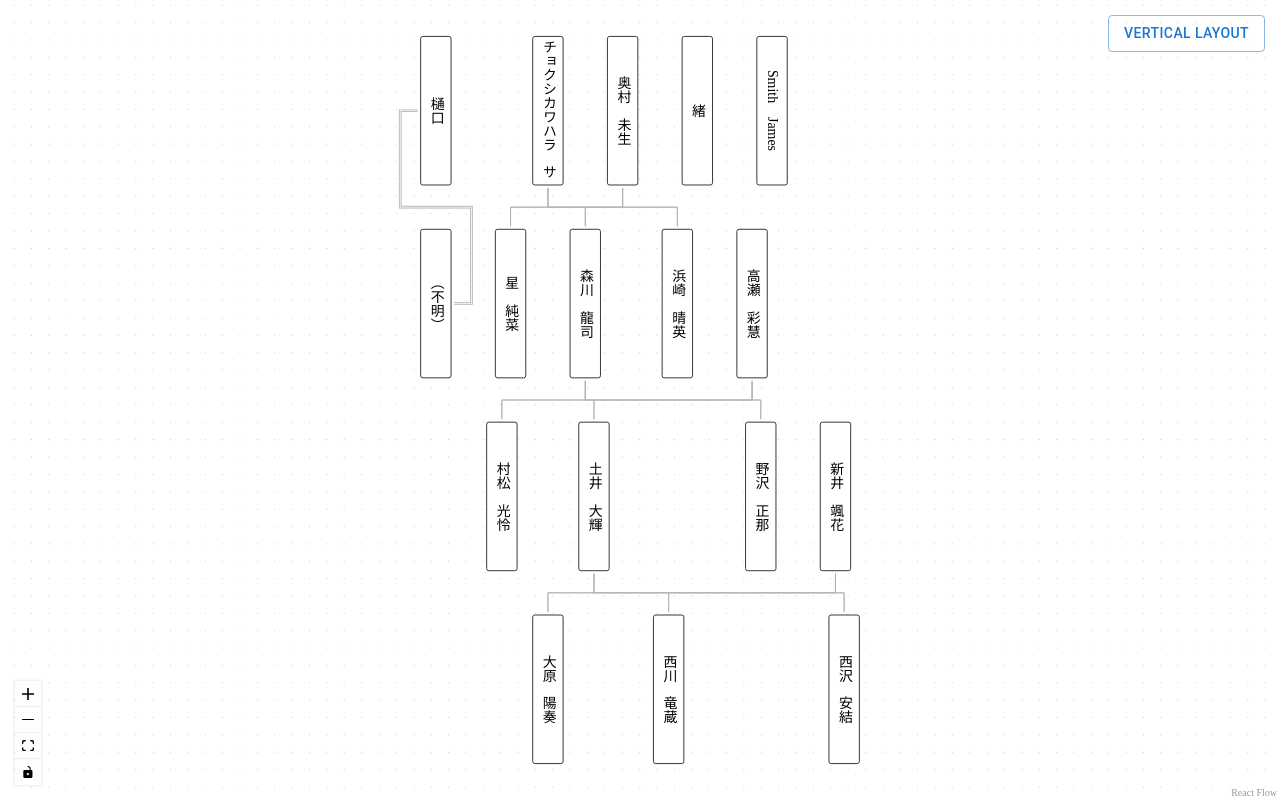
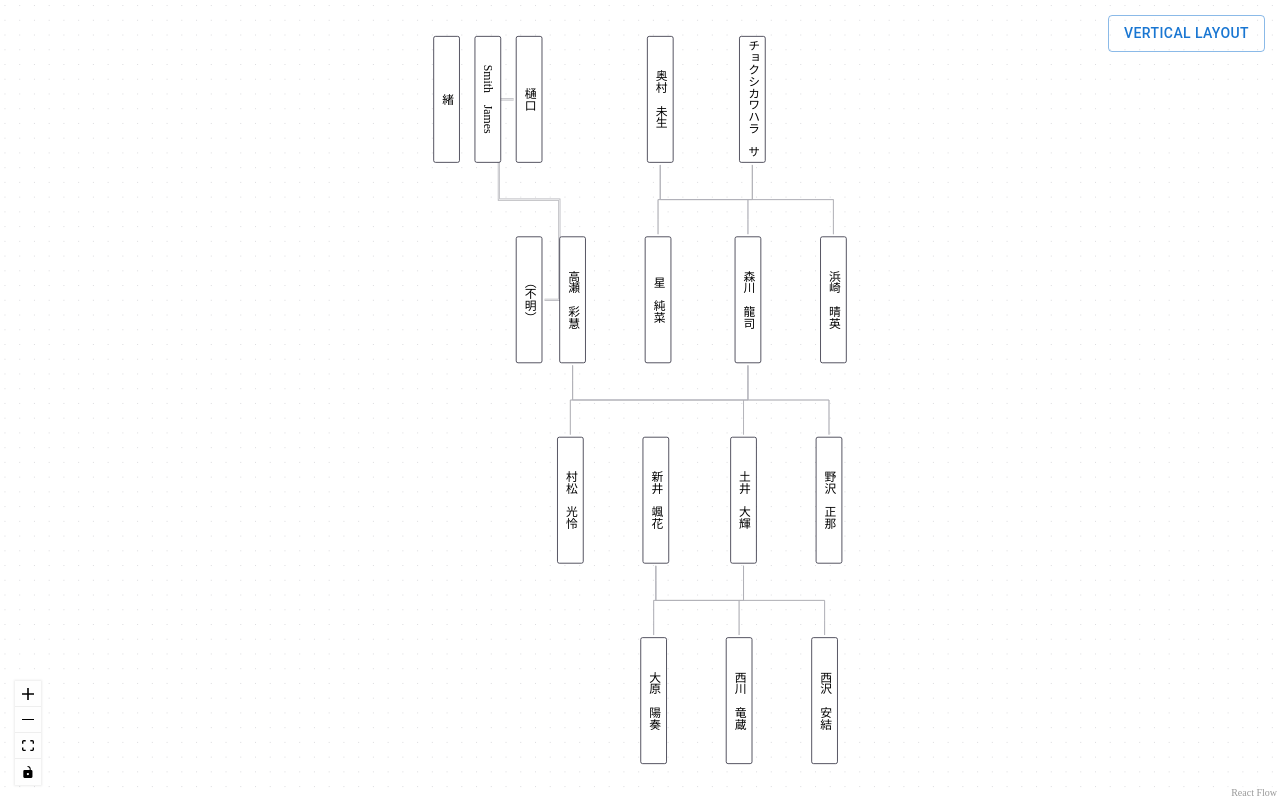
Before and after one commit to Densyakun/kakeizu, a React (Vite) app: page / in a window 1280 px wide. Built offline with nearby package versions, Linux system fonts and the light colour scheme; a web font is replaced by a local one.

Commit message:
レイアウトのライブラリをelkjsに変更

```diff
--- a/package.json
+++ b/package.json
@@ -10,11 +10,11 @@
     "preview": "vite preview"
   },
   "dependencies": {
-    "@dagrejs/dagre": "^1.1.5",
     "@emotion/react": "^11.14.0",
     "@emotion/styled": "^11.14.0",
     "@mui/material": "^6.3.0",
     "@xyflow/react": "^12.8.2",
+    "elkjs": "^0.10.0",
     "react": "^18.3.1",
     "react-dom": "^18.3.1",
     "uuid": "^11.0.3",
--- a/src/components/Tree.tsx
+++ b/src/components/Tree.tsx
@@ -1,12 +1,20 @@
-import Dagre from '@dagrejs/dagre';
+import ELK from 'elkjs/lib/elk.bundled.js';
 import { state } from '@/lib/state';
 import { FamilyTreeType, getDisplayKanaNameText, getDisplayNameText, PersonType } from '@/lib/tree';
-import { useCallback, useEffect } from 'react';
-import { ReactFlow, type Node, type Edge, Panel, ReactFlowProvider, useNodesState, useEdgesState, Background, Controls, type NodeProps, Handle, Position } from '@xyflow/react';
+import { useCallback, useLayoutEffect } from 'react';
+import { ReactFlow, type Node, type Edge, Panel, ReactFlowProvider, useNodesState, useEdgesState, Background, Controls, type NodeProps, Handle, Position, useReactFlow, addEdge } from '@xyflow/react';
 import '@xyflow/react/dist/style.css';
 import { useSnapshot } from 'valtio';
 import { Box, Button, Stack, Tooltip } from '@mui/material';
 import MarriageEdge from './MarriageEdge';
+
+const elk = new ELK();
+
+const elkOptions = {
+  'elk.algorithm': 'layered',
+  'elk.layered.spacing.nodeNodeBetweenLayers': '100',
+  'elk.spacing.nodeNode': '80',
+};
 
 const nodeWidth = 36;
 const nodeHeight = 172;
@@ -103,56 +111,84 @@ function createInitialFlow(tree: FamilyTreeType): [Node[], Edge[]] {
   return [initialNodes, initialEdges];
 }
 
-const getLayoutedElements = (nodes: Node[], edges: Edge[], options: { direction: string }) => {
-  const g = new Dagre.graphlib.Graph().setDefaultEdgeLabel(() => ({}));
-  g.setGraph({ rankdir: options.direction });
+const getLayoutedElements = (nodes: Node[], edges: Edge[], options: any = {}) => {
+  // Convert React Flow edges to ELK edges
+  const elkEdges = edges.map((edge) => ({
+    sources: [edge.source],
+    targets: [edge.target],
+    ...edge,
+  }));
 
-  edges.forEach((edge) => g.setEdge(edge.source, edge.target));
-  nodes.forEach((node) =>
-    g.setNode(node.id, node),
-  );
+  const graph = {
+    id: 'root',
+    layoutOptions: options,
+    children: nodes,
+    edges: elkEdges,
+  };
 
-  Dagre.layout(g);
+  return elk
+    .layout(graph)
+    .then((layoutedGraph) => ({
+      nodes: layoutedGraph.children?.map((node) => ({
+        ...node,
+        position: { x: node.x ?? 0, y: node.y ?? 0 },
+        sourcePosition: Position.Bottom,
+        targetPosition: Position.Top,
+      })),
 
-  return {
-    nodes: nodes.map((node) => {
-      const position = g.node(node.id);
-      const x = position.x - (node.measured?.width ?? 0) / 2;
-      const y = position.y - (node.measured?.height ?? 0) / 2;
-
-      return { ...node, position: { x, y } };
-    }),
-    edges,
-  };
+      edges: layoutedGraph.edges,
+    }))
+    .catch(console.error);
 };
 
 const LayoutFlow = () => {
   const { tree } = useSnapshot(state);
+  const [initialNodes, initialEdges] = createInitialFlow(tree as FamilyTreeType);
 
-  const { nodes: initialNodes, edges: initialEdges } = getLayoutedElements(...createInitialFlow(tree as FamilyTreeType), { direction: 'TB' });
+  const [nodes, setNodes, onNodesChange] = useNodesState<Node>([]);
+  const [edges, setEdges, onEdgesChange] = useEdgesState<Edge>([]);
+  const { fitView } = useReactFlow();
 
-  const [nodes, setNodes] = useNodesState(initialNodes);
-  const [edges, setEdges] = useEdgesState(initialEdges);
+  const onConnect = useCallback((params: any) => setEdges((eds) => addEdge(params, eds)), []);
+  const onLayout = useCallback(
+    ({ direction, useInitialNodes = false }: { direction: string, useInitialNodes?: boolean }) => {
+      const opts = { 'elk.direction': direction, ...elkOptions };
+      const ns = useInitialNodes ? initialNodes : nodes;
+      const es = useInitialNodes ? initialEdges : edges;
 
-  useEffect(() => {
-    setNodes(initialNodes);
-    setEdges(initialEdges);
-  }, [tree]);
-
-  const onLayout = useCallback(
-    (direction: string) => {
-      const layouted = getLayoutedElements(nodes, edges, { direction });
-
-      setNodes([...layouted.nodes]);
-      setEdges([...layouted.edges]);
+      getLayoutedElements(ns, es, opts).then((result) => {
+        if (result && result.nodes && result.edges) {
+          setNodes(result.nodes);
+          setEdges(
+            result.edges.map((edge: any) => ({
+              id: edge.id,
+              source: edge.source,
+              target: edge.target,
+              sourceHandle: edge.sourceHandle,
+              targetHandle: edge.targetHandle,
+              type: edge.type,
+              ...edge,
+            }))
+          );
+          fitView();
+        }
+      });
     },
     [nodes, edges],
   );
+
+  // Calculate the initial layout on mount.
+  useLayoutEffect(() => {
+    onLayout({ direction: 'DOWN', useInitialNodes: true });
+  }, []);
 
   return (
     <ReactFlow
       nodes={nodes}
       edges={edges}
+      onConnect={onConnect}
+      onNodesChange={onNodesChange}
+      onEdgesChange={onEdgesChange}
       nodeTypes={nodeTypes}
       edgeTypes={edgeTypes}
       fitView
@@ -161,8 +197,8 @@ const LayoutFlow = () => {
       <Controls />
       <Panel position="top-right">
         <Stack direction="row" spacing={1}>
-          <Button variant='outlined' onClick={() => onLayout('TB')}>vertical layout</Button>
-          {/*<Button variant='outlined' onClick={() => onLayout('LR')}>horizontal layout</Button>*/}
+          <Button variant='outlined' onClick={() => onLayout({ direction: 'DOWN' })}>vertical layout</Button>
+          {/*<Button variant='outlined' onClick={() => onLayout({ direction: 'RIGHT' })}>horizontal layout</Button>*/}
         </Stack>
       </Panel>
     </ReactFlow>
```
Also changed, not shown: 1 other file (tests, documents, lock files or other folders).
